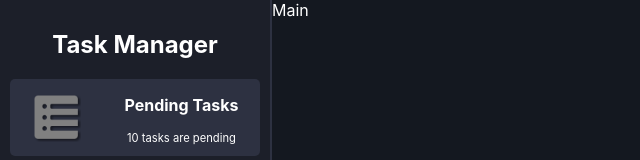
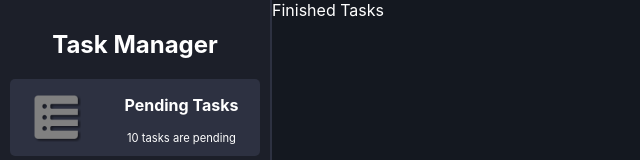
Before and after one commit to vimaciel/task-manager-web, a React (Create React App) app: page /finished-tasks in a window 1280 px wide. Shown: the top 160 px of the page, without its empty margins (0-640 px from the left). Built offline with nearby package versions, Linux system fonts and the light colour scheme.

Commit message:
Configuration of route pages

```diff
--- a/package.json
+++ b/package.json
@@ -6,6 +6,7 @@
     "node-sass": "^4.13.0",
     "react": "^16.11.0",
     "react-dom": "^16.11.0",
+    "react-router-dom": "^5.1.2",
     "react-scripts": "3.2.0"
   },
   "scripts": {
--- a/src/App.js
+++ b/src/App.js
@@ -1,13 +1,25 @@
 import React from 'react'
 import SideMenu from './components/SideMenu'
-import Main from './components/Main'
+import PendingTasks from './components/PendingTasks'
+import FinishedTasks from './components/FinishedTasks'
+import { BrowserRouter as Router, Route, Switch } from 'react-router-dom'
 
 function App() {
   return (
-   <div className="container">
-     <SideMenu />
-     <Main />
-   </div>
+    <Router>
+      <div className="container">
+        <SideMenu />
+        <Switch>
+          <Route exact path={['/', '/pending-tasks']} >
+            <PendingTasks />
+          </Route>
+          <Route path="/finished-tasks" >
+            <FinishedTasks />
+          </Route>
+        </Switch>
+      </div>
+    </Router>
+
   )
 }
 
--- /dev/null
+++ b/src/components/FinishedTasks.js
@@ -0,0 +1,9 @@
+import React, { Component } from 'react'
+
+export default class FinishedTasks extends Component {
+    render() {
+        return (
+            <span>Finished Tasks</span>
+        )
+    }
+}
--- a/src/components/Main.js
+++ /dev/null
@@ -1,11 +0,0 @@
-import React, { Component } from 'react'
-
-export default class Main extends Component {
-    render() {
-        return (
-            <main>
-                <span>Main</span>
-            </main>
-        )
-    }
-}
--- /dev/null
+++ b/src/components/PendingTasks.js
@@ -0,0 +1,9 @@
+import React, { Component } from 'react'
+
+export default class PendingTasks extends Component {
+    render() {
+        return (
+           <span>Pending Tasks</span>
+        )
+    }
+}
```
Also changed, not shown: 1 other file (tests, documents, lock files or other folders).
